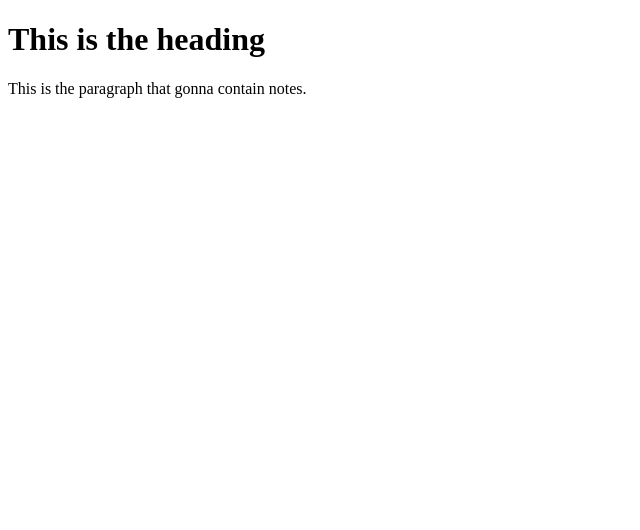
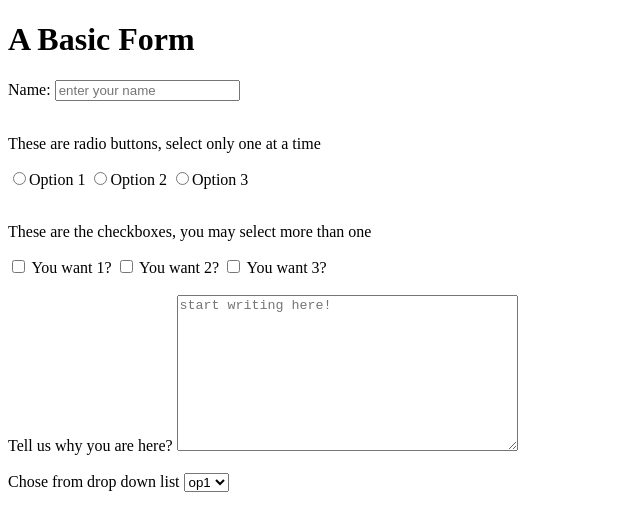
Before and after one commit to virajchoubeyx/LearningHtml, a plain HTML site: page index.html in a window 1280 px wide. Shown: the whole page, without its empty margins (0-640 px from the left). Drawn offline with Linux system fonts and the light colour scheme.

Commit message:
Html completed!

```diff
--- a/index.html
+++ b/index.html
@@ -9,7 +9,54 @@
     <title>AHyperTextWebsiteByViraj</title>
 </head>
 <body>
-    <h1>This is the heading</h1>
-    <p>This is the paragraph that gonna contain notes.</p>
+    <tbody>
+        <main>
+            <div>
+                <h1>A Basic Form</h1>
+                <form action="/_submit">
+                    <!-- Making of form -->
+                    <label for="nameid">Name:</label>
+                    <input type="text" placeholder="enter your name" id="nameid" name="name">
+                    <!--  -->
+                    <br><br>
+                    <p>These are radio buttons, select only one at a time</p>
+                    <label for="radioid1">
+                        <input type="radio" id="radioid1" name="groupradio" value="radio 1">Option 1
+                    </label>
+                    <label for="radioid2">
+                        <input type="radio" id="radioid2" name="groupradio" value="radio 2">Option 2
+                    </label>
+                    <label for="radioid3">
+                        <input type="radio" id="radioid3" name="groupradio" value="radio 3">Option 3
+                    </label>
+                    <!--  -->
+                    <br><br>
+                    <p>These are the checkboxes, you may select more than one</p>
+                    <label for="checkboxid">
+                        <input type="checkbox" id="checkboxid" name="groupcheckbox" class="checkbox"> You want 1?
+                    </label>
+                    <label for="checkboxid2">
+                        <input type="checkbox" id="checkboxid2" name="groupcheckbox" class="checkbox"> You want 2?
+                    </label>
+                    <label for="checkboxid3">
+                        <input type="checkbox" id="checkboxid3" name="groupcheckbox" class="checkbox"> You want 3?
+                    </label>
+                    <!--  -->
+                    <br><br>
+                    <label for="textAreaId">Tell us why you are here?</label>
+                    <textarea id="textAreaId" cols="40" rows="10" name="txtarea" placeholder="start writing here!"></textarea>
+                    <!--  -->
+                    <br><br>
+                    <label for="SelectOption"> Chose from drop down list
+                        <select name="options" id="options">
+                            <option value="op1">op1</option>
+                            <option value="op2">op2</option>
+                            <option value="op3">op3</option>
+                        </select>
+                    </label>
+                </form>
+            </div>
+        </main>
+    </tbody>
 </body>
 </html>
```
